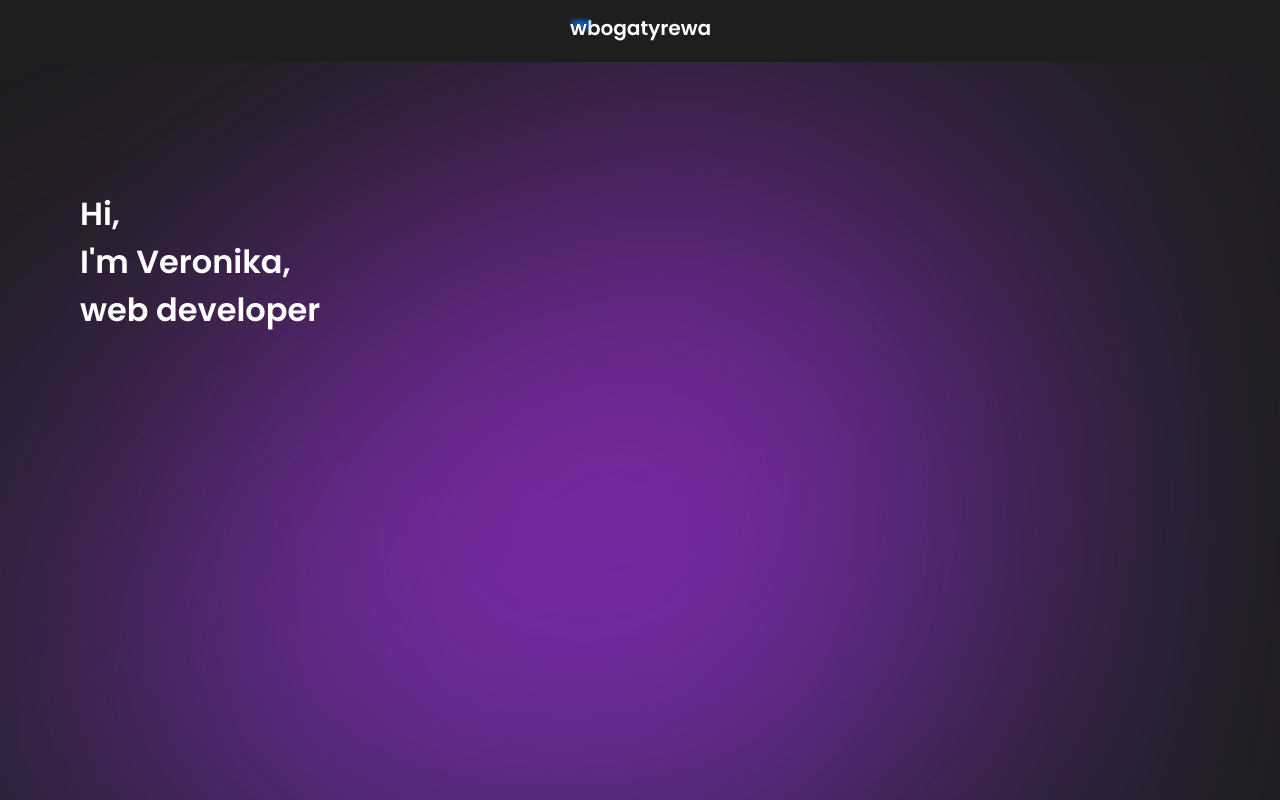
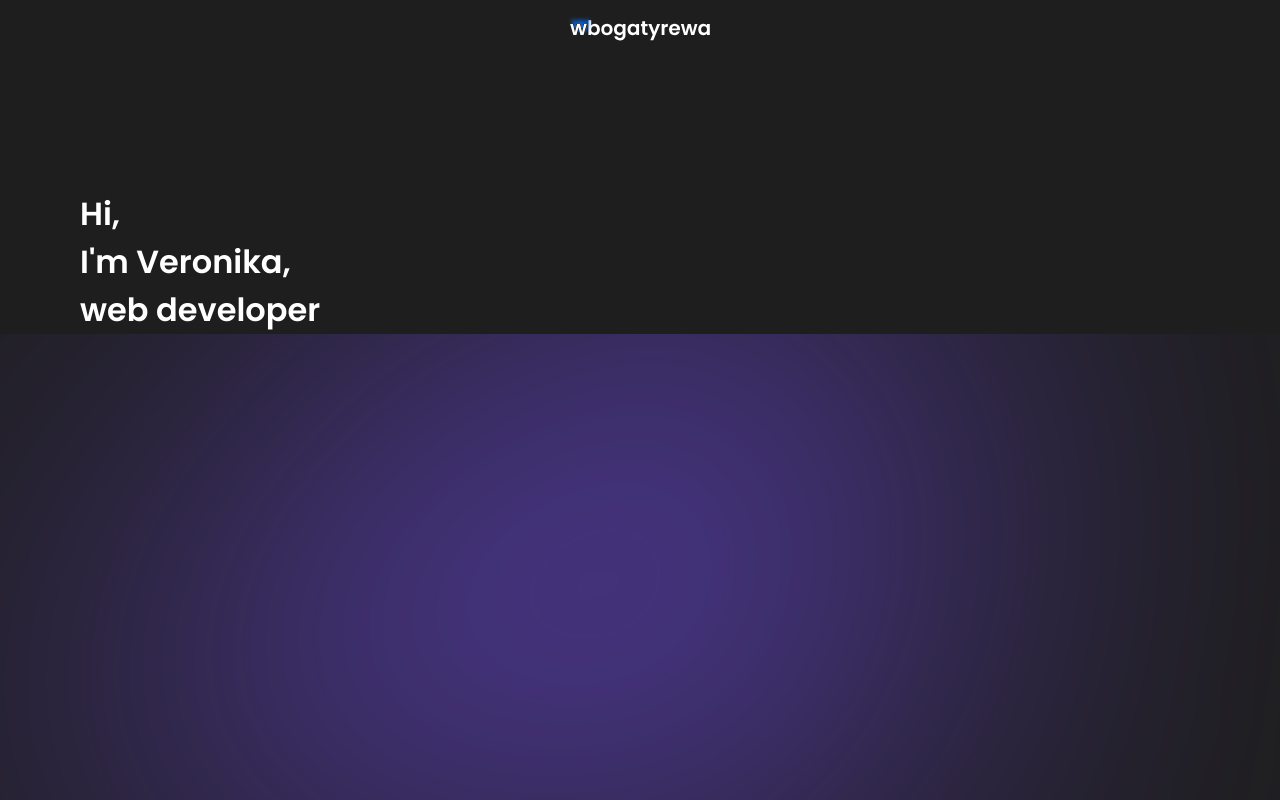
Before and after one commit to wbogatyrewa/portfolio, a React (Create React App) app: page / in a window 1280 px wide. Shown: the top 800 px of the page. Built offline with nearby package versions, Linux system fonts and the light colour scheme.

Commit message:
rm gradient

```diff
--- a/src/components/Main/Main.style.ts
+++ b/src/components/Main/Main.style.ts
@@ -2,21 +2,10 @@ import styled from "@emotion/styled";
 
 export const MainContainer = styled.section`
   width: 100%;
-  position: relative;
   margin-top: 5vh;
   margin-bottom: 5vh;
 `;
 
-export const AnimatedGradientContainer = styled.div`
-  width: 100%;
-  position: absolute;
-  top: -15vw;
-  left: 0;
-  right: 0;
-  z-index: -1;
-`;
-
 export const HeadingContainer = styled.div`
   width: 100%;
-  position: absolute;
 `;
--- a/src/components/Main/Main.tsx
+++ b/src/components/Main/Main.tsx
@@ -1,18 +1,10 @@
 import React from "react";
-import { AnimatedGradient } from "../AnimatedGradient";
-import {
-  AnimatedGradientContainer,
-  HeadingContainer,
-  MainContainer,
-} from "./Main.style";
+import { HeadingContainer, MainContainer } from "./Main.style";
 import { H1 } from "../TextComponents";
 
 export const Main: () => JSX.Element = () => {
   return (
     <MainContainer>
-      <AnimatedGradientContainer>
-        <AnimatedGradient />
-      </AnimatedGradientContainer>
       <HeadingContainer>
         <H1>Hi,</H1>
         <H1>I'm Veronika,</H1>
```
